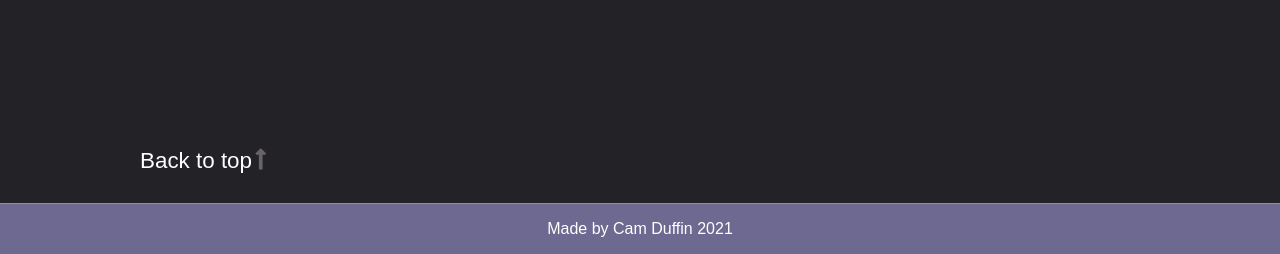
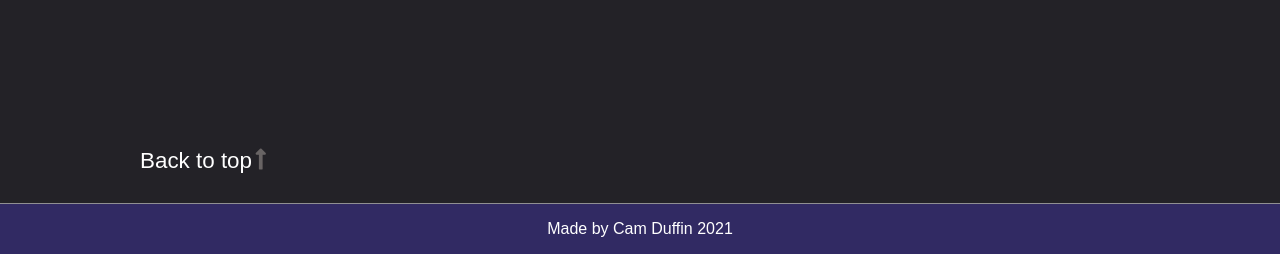
Before and after one commit to camduffin/cam-duffin-website, a plain HTML site: page index.html in a window 1280 px wide. Shown: the part 6082-6336 px from the top of the page. Drawn offline with nearby package versions, Linux system fonts and the light colour scheme.

Commit message:
fixed footer accessibility issue

```diff
--- a/styles/sass/partials/_header-footer.scss
+++ b/styles/sass/partials/_header-footer.scss
@@ -206,6 +206,5 @@ footer {
     padding: 0;
     display: flex;
     justify-content: center;
-    opacity: .7;
     bottom: 0;
 }
```
Also changed, not shown: styles/style.css.
